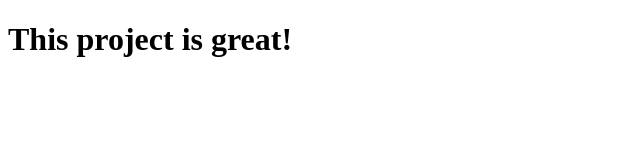
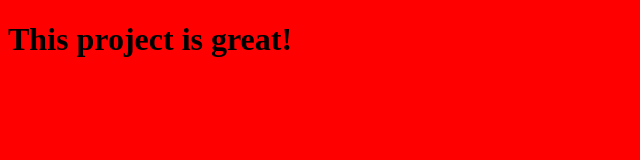
Before and after one commit to JornMehnen/EmbedEngineering, a plain HTML site: page index.html in a window 1280 px wide. Shown: the whole page, without its empty margins (0-640 px from the left). Drawn offline with Linux system fonts and the light colour scheme.

Commit message:
Added style sheet

```diff
--- a/index.html
+++ b/index.html
@@ -29,7 +29,8 @@
 	<title>untitled</title>
 	<meta http-equiv="content-type" content="text/html;charset=utf-8" />
 	<meta name="generator" content="Geany 1.27" />
-	<title> Git one</title>
+	<link rel="stylesheet" href="styles.css">
+	<title> GIT test page 1</title>
 </head>
 
 <body>
```
